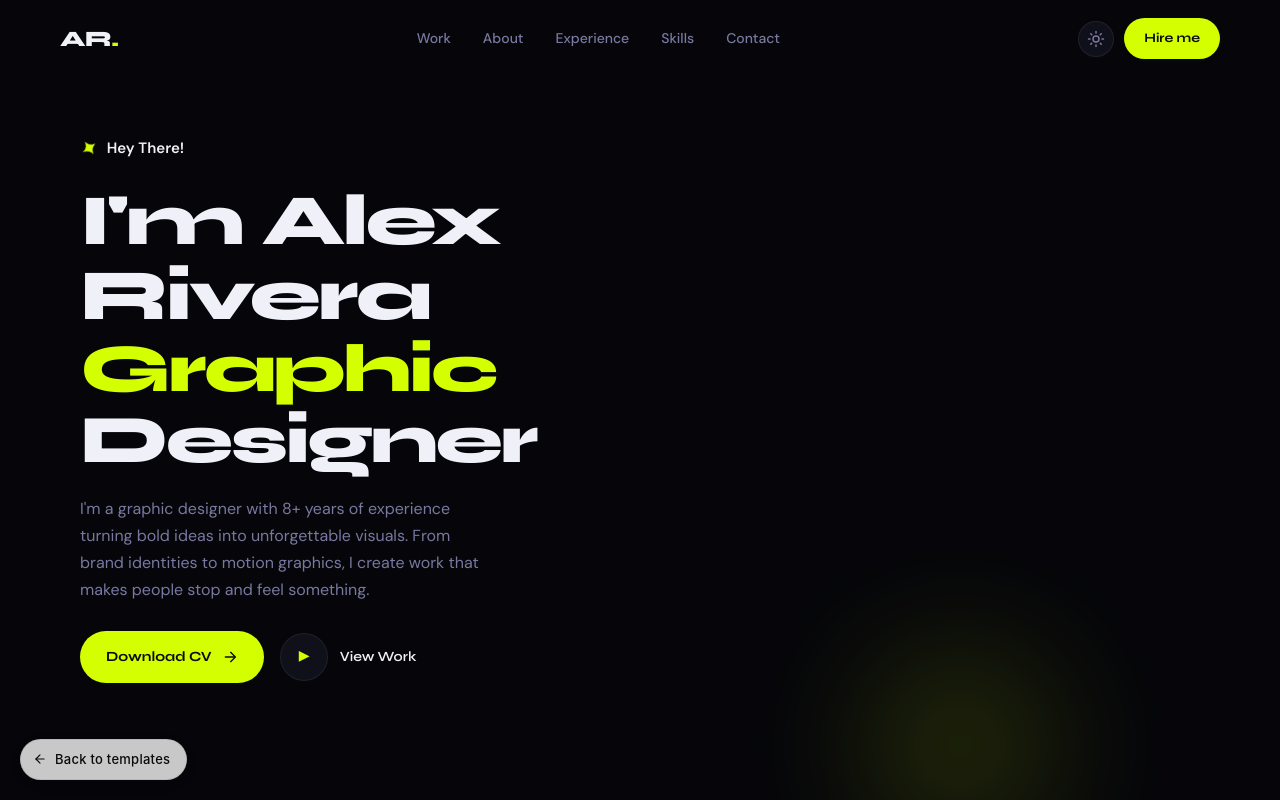
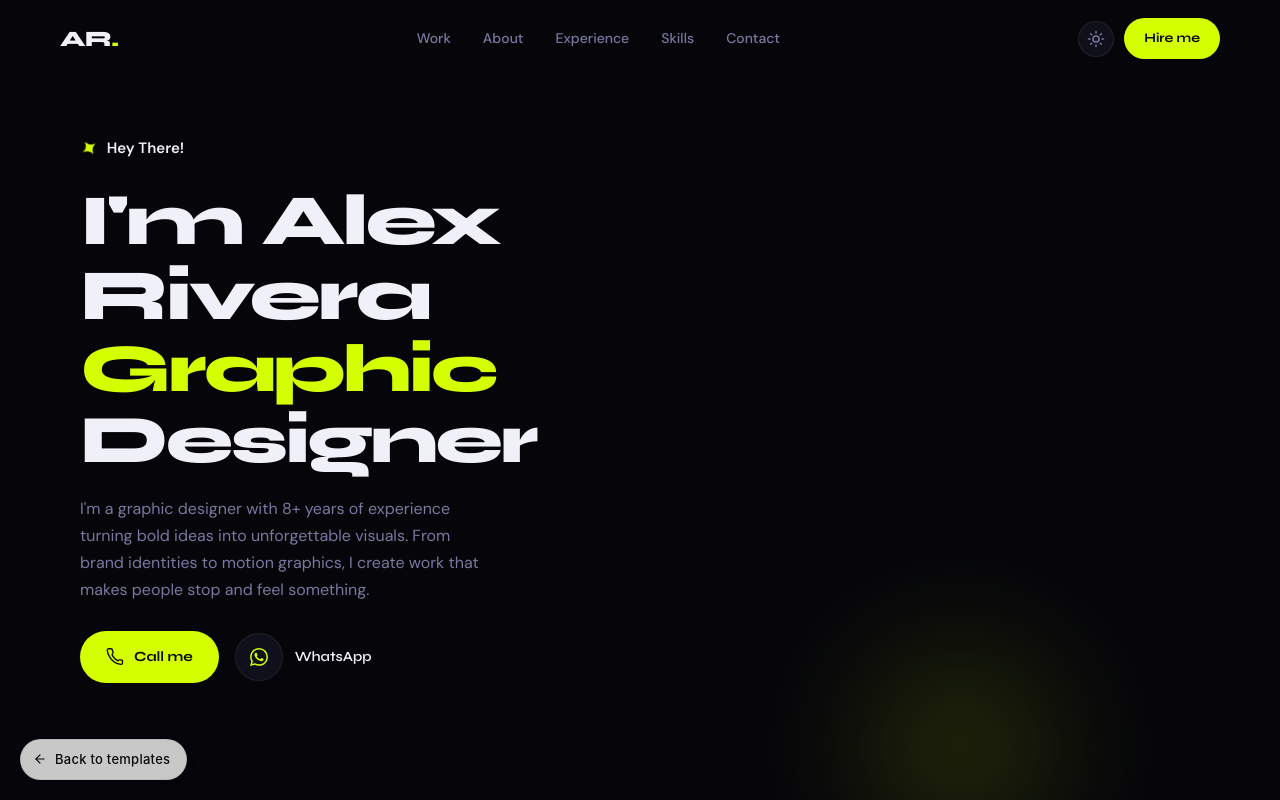
Before and after one commit to joyalvarghese458/template-app, a Next.js app: page /templates/solo in a window 1280 px wide. Shown: the top 800 px of the page. Built offline with nearby package versions, Linux system fonts and the light colour scheme; a web font is replaced by a local one.

Commit message:
iiieeehff

```diff
--- a/app/templates/solo/page.tsx
+++ b/app/templates/solo/page.tsx
@@ -23,6 +23,7 @@ const PROFILE = {
   status: "Open for Q3 2026",
   email: "hello@alexrivera.design",
   phone: "+1 (212) 555-0142",
+  whatsapp: "12125550142",
   instagram: "#",
   behance: "#",
   linkedin: "#",
@@ -346,12 +347,17 @@ export default function SoloPortfolio() {
           <p className={styles.heroLead}>{PROFILE.bio1}</p>
 
           <div className={styles.heroActions}>
-            <a href={PROFILE.resumeUrl} className={styles.btnPrimary}>
-              Download CV <ArrowIcon />
+            <a href={`tel:${PROFILE.phone}`} className={styles.btnPrimary}>
+              <PhoneIcon /> Call me
             </a>
-            <a href="#work" className={styles.btnReel}>
-              <span className={styles.btnReelIcon}>▶</span>
-              View Work
+            <a
+              href={`https://wa.me/${PROFILE.whatsapp}`}
+              target="_blank"
+              rel="noopener noreferrer"
+              className={styles.btnReel}
+            >
+              <span className={styles.btnReelIcon}><WhatsAppIcon /></span>
+              WhatsApp
             </a>
           </div>
         </div>
@@ -822,6 +828,14 @@ function TimelineItem({ item, index }: { item: (typeof EXPERIENCE)[0]; index: nu
 
 // ── ICONS ──────────────────────────────────────────────────────────
 
+function WhatsAppIcon() {
+  return (
+    <svg width="18" height="18" viewBox="0 0 24 24" fill="currentColor" aria-hidden="true">
+      <path d="M17.472 14.382c-.297-.149-1.758-.867-2.03-.967-.273-.099-.471-.148-.67.15-.197.297-.767.966-.94 1.164-.173.199-.347.223-.644.075-.297-.15-1.255-.463-2.39-1.475-.883-.788-1.48-1.761-1.653-2.059-.173-.297-.018-.458.13-.606.134-.133.298-.347.446-.52.149-.174.198-.298.298-.497.099-.198.05-.371-.025-.52-.075-.149-.669-1.612-.916-2.207-.242-.579-.487-.5-.669-.51-.173-.008-.371-.01-.57-.01-.198 0-.52.074-.792.372-.272.297-1.04 1.016-1.04 2.479 0 1.462 1.065 2.875 1.213 3.074.149.198 2.096 3.2 5.077 4.487.709.306 1.262.489 1.694.625.712.227 1.36.195 1.871.118.571-.085 1.758-.719 2.006-1.413.248-.694.248-1.289.173-1.413-.074-.124-.272-.198-.57-.347m-5.421 7.403h-.004a9.87 9.87 0 01-5.031-1.378l-.361-.214-3.741.982.998-3.648-.235-.374a9.86 9.86 0 01-1.51-5.26c.001-5.45 4.436-9.884 9.888-9.884 2.64 0 5.122 1.03 6.988 2.898a9.825 9.825 0 012.893 6.994c-.003 5.45-4.437 9.884-9.885 9.884m8.413-18.297A11.815 11.815 0 0012.05 0C5.495 0 .16 5.335.157 11.892c0 2.096.547 4.142 1.588 5.945L.057 24l6.305-1.654a11.882 11.882 0 005.683 1.448h.005c6.554 0 11.89-5.335 11.893-11.893a11.821 11.821 0 00-3.48-8.413z"/>
+    </svg>
+  );
+}
+
 function ArrowIcon() {
   return (
     <svg width="16" height="16" viewBox="0 0 24 24" fill="none" stroke="currentColor"
```
